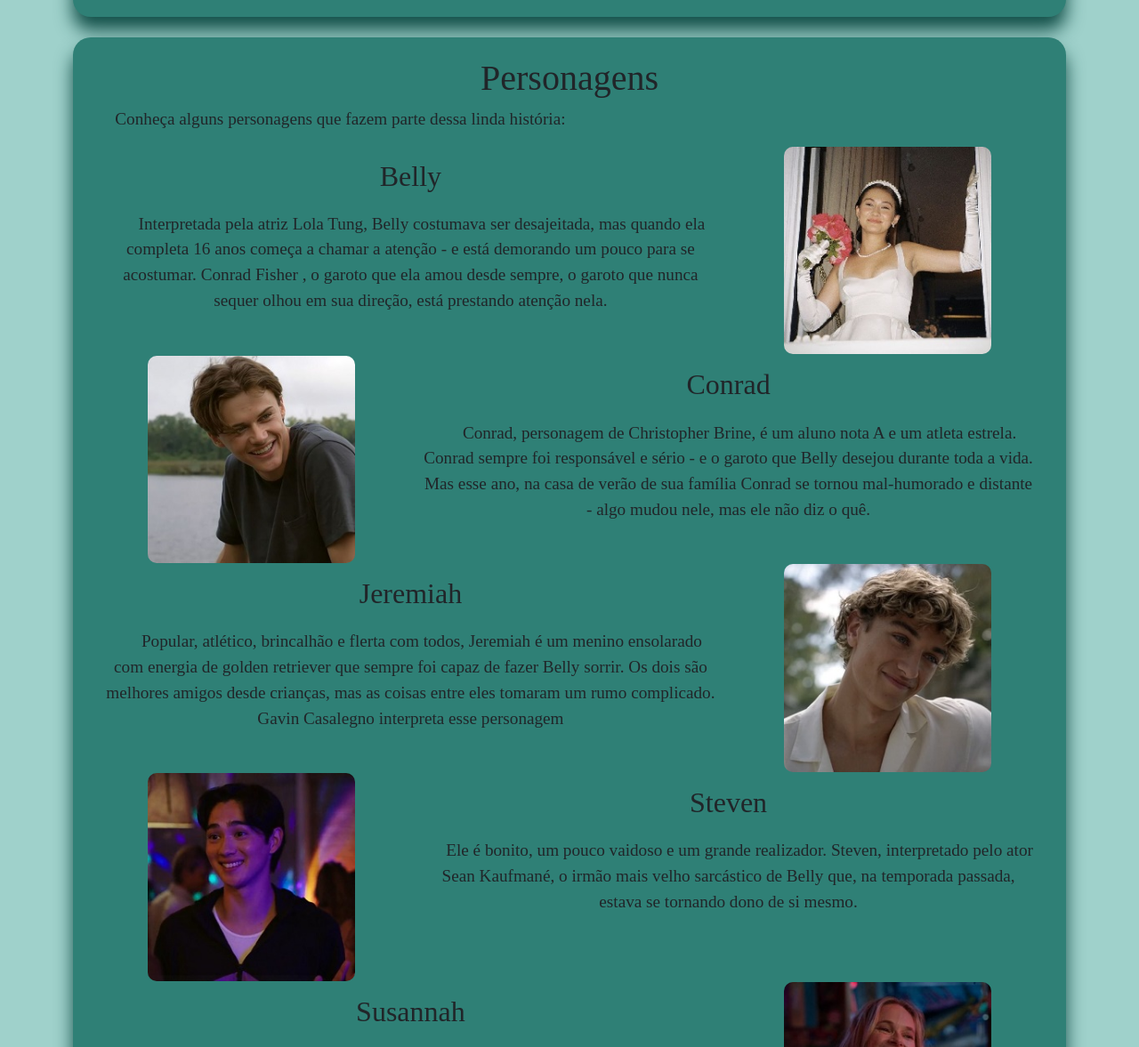
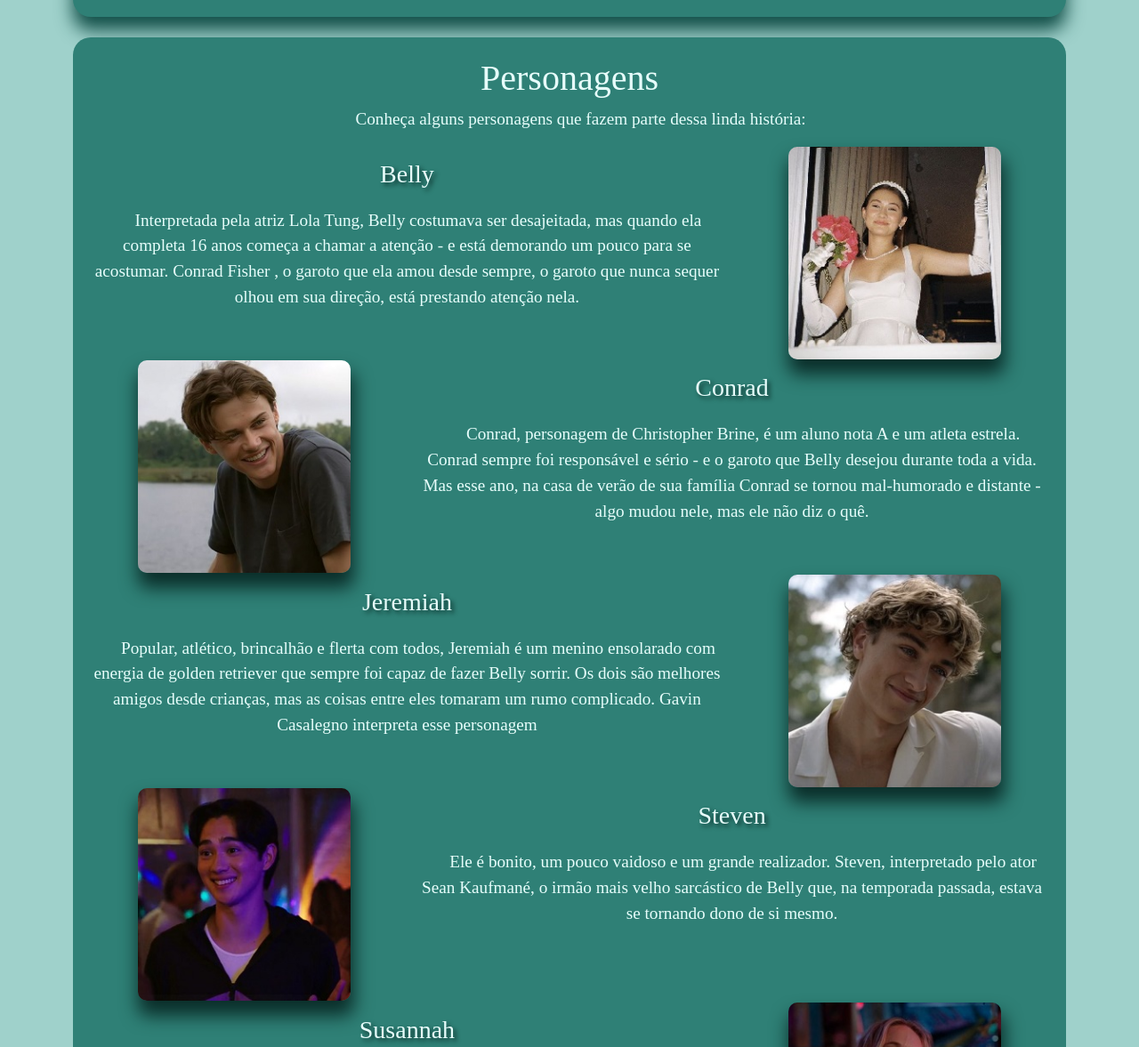
Before and after one commit to raphaelaluvi/OVeraoqueMudouMinhaVida, a plain HTML site: page index.html in a window 1280 px wide. Shown: the part 2254-3431 px from the top of the page at 89% size. Drawn offline with Linux system fonts and the light colour scheme; a web font is replaced by a local one.

Commit message:
quase la

```diff
--- a/css/style.css
+++ b/css/style.css
@@ -4,6 +4,7 @@ html{
 
 body{
     font-family: 'Arvo', serif;
+    color: #e7fdfb;
 }
 
 .corbody{
@@ -40,9 +41,10 @@ section{
     margin-bottom: 2%;
 }
 
-.h2espaco{
+.h3espaco{
     margin-top: 2%;
     margin-bottom: 3%;
+    text-shadow: 3px 3px 5px #0b2e2a;
 }
 
 .imggaleria, .imgsobre, .imgautora{
@@ -54,6 +56,7 @@ section{
     width: 70%;
     border-radius: 10px;
     margin-bottom: 0.5%;
+    box-shadow: 2px 15px 20px 2px #0b2e2a;
 }
 
 .img2temp, .imglivro{
@@ -81,7 +84,7 @@ section{
 }
 
 p{
-    font-size: larger;
+    font-size: 1.2em;
     text-indent: 25px;
 }
 
--- a/index.html
+++ b/index.html
@@ -112,7 +112,7 @@
 
       <section id="galeria" class="shadownova">
         <div class="row col-md-12 text-center">
-          <h1>Galeria de Imagens teste</h1>
+          <h1>Galeria de Imagens</h1>
           <p>"Achei que este verão seria como os outros verões. Mas não será. Porque não vou deixar."</p>
         </div>
         <div class="row">
@@ -135,13 +135,16 @@
         <img class="img2temp" src="img/2temporada/2temporada.jpeg" alt="">
       </section>
 
-      <section id="personagens" class="shadownova">
-        <h1 class="text-center">Personagens</h1>
-        <p>Conheça alguns personagens que fazem parte dessa linda história:</p>
-        <div class="container text-center">
+      <section id="personagens">
+        <div class="text-center">
+          <div>
+
+          </div>
+          <h1 class="text-center">Personagens</h1>
+          <p>Conheça alguns personagens que fazem parte dessa linda história:</p>
           <div class="row">
             <div class="col-md-8">
-              <h2 class="h2espaco">Belly</h2>
+              <h3 class="h3espaco">Belly</h3>
               <p>Interpretada pela atriz Lola Tung, Belly costumava ser desajeitada, mas quando ela completa 16 anos começa a chamar a atenção - e está demorando um pouco para se acostumar. Conrad Fisher , o garoto que ela amou desde sempre, o garoto que nunca sequer olhou em sua direção, está prestando atenção nela.</p>
             </div>
             <div class="col-md-4"><img class="imgperso" src="img/personagens/belly.jpg" alt=""></div>
@@ -149,13 +152,13 @@
           <div class="row">
             <div class="col-md-4"><img class="imgperso" src="img/personagens/conrad.jpg" alt=""></div>
             <div class="col-md-8">
-              <h2 class="h2espaco">Conrad</h2>
+              <h3 class="h3espaco">Conrad</h3>
               <p>Conrad, personagem de Christopher Brine, é um aluno nota A e um atleta estrela. Conrad sempre foi responsável e sério - e o garoto que Belly desejou durante toda a vida. Mas esse ano, na casa de verão de sua família Conrad se tornou mal-humorado e distante - algo mudou nele, mas ele não diz o quê.</p>
             </div>
           </div>
           <div class="row">
             <div class="col-md-8">
-              <h2 class="h2espaco">Jeremiah</h2>
+              <h3 class="h3espaco">Jeremiah</h3>
               <p>Popular, atlético, brincalhão e flerta com todos, Jeremiah é um menino ensolarado com energia de golden retriever que sempre foi capaz de fazer Belly sorrir. Os dois são melhores amigos desde crianças, mas as coisas entre eles tomaram um rumo complicado. Gavin Casalegno interpreta esse personagem</p>
             </div>
             <div class="col-md-4"><img class="imgperso" src="img/personagens/jeremiah.jpg" alt=""></div>
@@ -163,13 +166,13 @@
           <div class="row">
             <div class="col-md-4"><img class="imgperso" src="img/personagens/steve.jpg" alt=""></div>
             <div class="col-md-8">
-              <h2 class="h2espaco">Steven</h2>
+              <h3 class="h3espaco">Steven</h3>
               <p>Ele é bonito, um pouco vaidoso e um grande realizador. Steven, interpretado pelo ator Sean Kaufmané, o irmão mais velho sarcástico de Belly que, na temporada passada, estava se tornando dono de si mesmo.</p>
             </div>
           </div>
           <div class="row">
             <div class="col-md-8">
-              <h2 class="h2espaco">Susannah</h2>
+              <h3 class="h3espaco">Susannah</h3>
               <p>De coração caloroso e espírito livre, Susannah é a melhor amiga de Laurel, que hospeda as duas famílias todo verão em sua luxuosa casa na cidade litorânea. Ela é a mãe de Conrad e Jeremiah e a anfitriã suprema da casa de verão, sempre viu Belly como a filha que nunca teve e secretamente espera que algum dia Belly se case com um de seus filhos.</p>
             </div>
             <div class="col-md-4"><img class="imgperso" src="img/personagens/susannah.jpg" alt=""></div>
@@ -177,13 +180,13 @@
           <div class="row">
             <div class="col-md-4"><img class="imgperso" src="img/personagens/laurel.jpg" alt=""></div>
             <div class="col-md-8">
-              <h2 class="h2espaco">Laurel</h2>
+              <h3 class="h3espaco">Laurel</h3>
               <p>Interpretada pela atriz Laurel, mãe de Belly e Steven, é uma romancista com um senso de humor irônico e aversão à tecnologia. Desde seu divórcio, há um ano, Laurel está estressada e sem foco, o que está afetando sua escrita pela primeira vez em sua carreira.</p>
             </div>
           </div>
           <div class="row">
             <div class="col-md-8">
-              <h2 class="h2espaco">Taylor</h2>
+              <h3 class="h3espaco">Taylor</h3>
               <p>Super confiante, bonita e sabe disso. Uma abelha rainha que é um pouco superficial e “louca por garotos”, aterrorizante para seus inimigos, mas ferozmente leal a sua amiga mais antiga, Belly Conklin. Essa é a Taylor interpretada pela atriz Rain Spencer.</p>
             </div>
             <div class="col-md-4"><img class="imgperso" src="img/personagens/taylor.jpg" alt=""></div>
```
